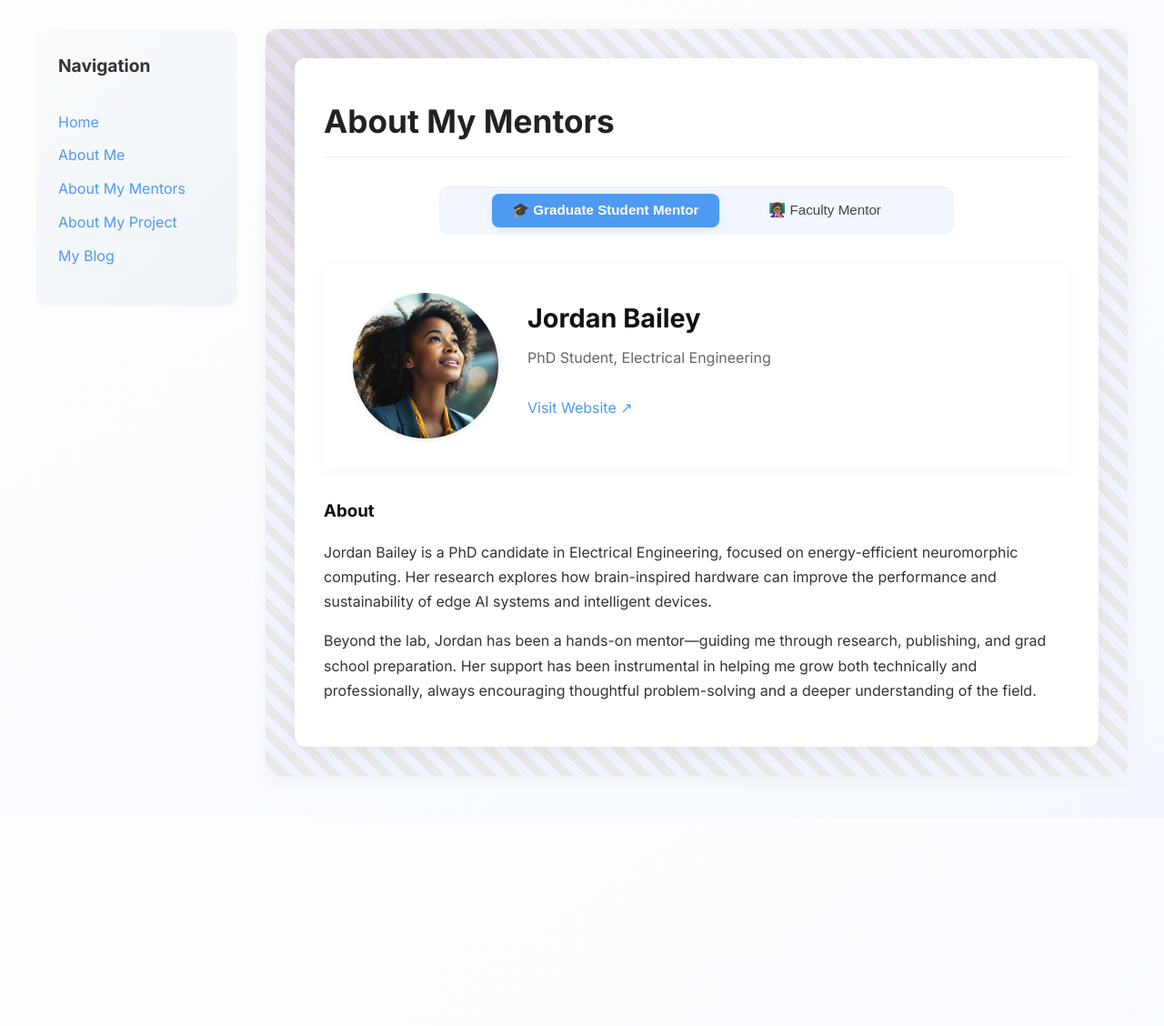
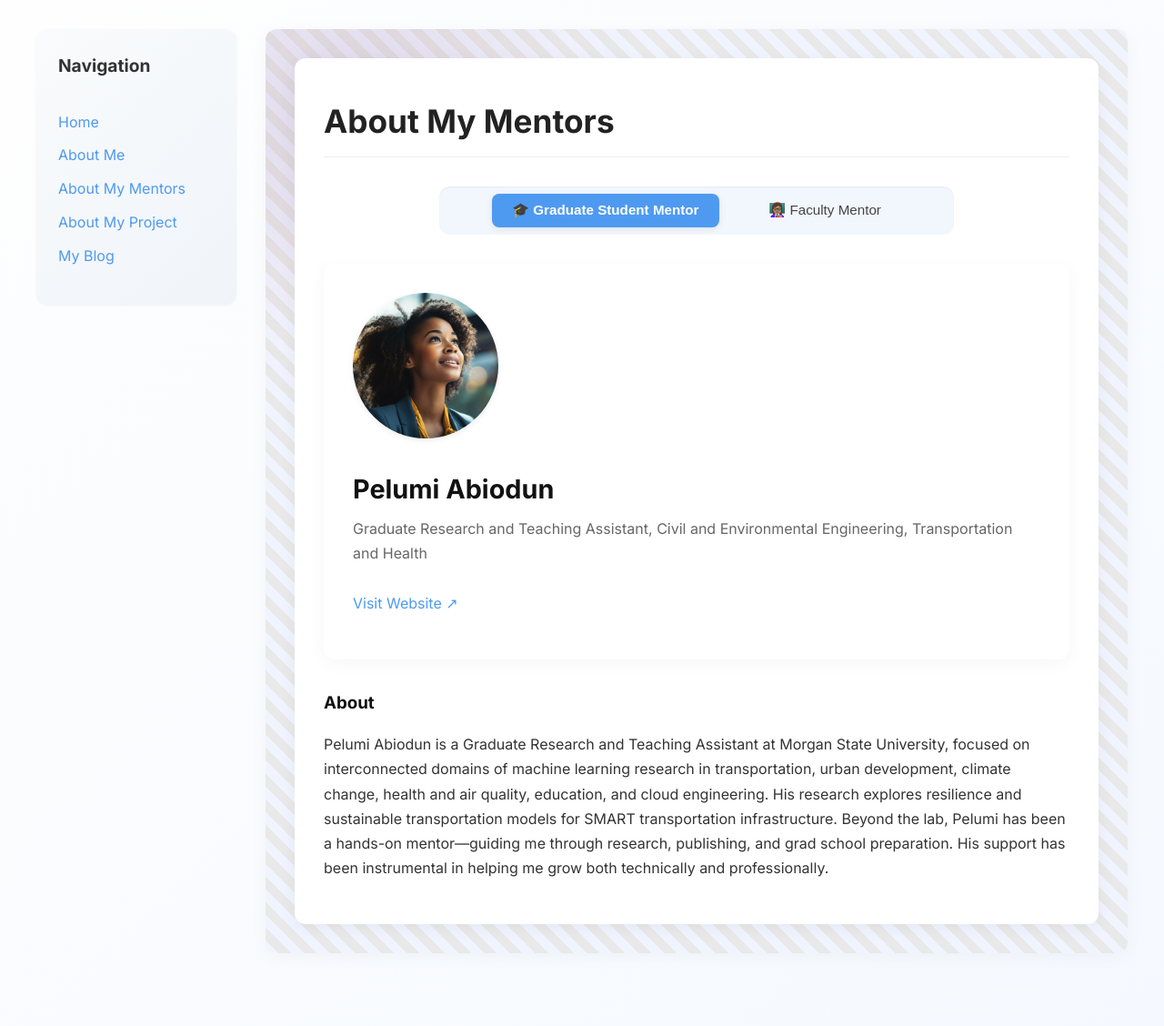
Before and after one commit to yusratmiah/yusratmiah.github.io, a Jekyll site: the page built from pages/about-my-mentor.md, in a window 1280 px wide. Shown: the whole page at 91% size. Built offline with Jekyll 4.4.1, drawn with Linux system fonts in a browser that asks for light colours; before the commit the page ends 900 px from its top, so only the background shows below that.

Commit message:
Update about-my-mentor.md

```diff
--- a/pages/about-my-mentor.md
+++ b/pages/about-my-mentor.md
@@ -4,23 +4,19 @@ title: About My Mentors
 permalink: /about-my-mentor.html
 
 graduate_mentor:
-  name: Jordan Bailey
-  title: PhD Student, Electrical Engineering
+  name: Pelumi Abiodun
+  title: Graduate Research and Teaching Assistant, Civil and Environmental Engineering, Transportation and Health
   image: /assets/images/graduate-student-mentor.jpg
-  website: https://gradmentor.example.com
+  website: https://www.linkedin.com/in/abiodunpo/
   bio: |
-    Jordan Bailey is a PhD candidate in Electrical Engineering, focused on energy-efficient neuromorphic computing. Her research explores how brain-inspired hardware can improve the performance and sustainability of edge AI systems and intelligent devices.
-
-    Beyond the lab, Jordan has been a hands-on mentor—guiding me through research, publishing, and grad school preparation. Her support has been instrumental in helping me grow both technically and professionally, always encouraging thoughtful problem-solving and a deeper understanding of the field.
+    Pelumi Abiodun is a Graduate Research and Teaching Assistant at Morgan State University, focused on interconnected domains of machine learning research in transportation, urban development, climate change, health and air quality, education, and cloud engineering. His research explores resilience and sustainable transportation models for SMART transportation infrastructure. Beyond the lab, Pelumi has been a hands-on mentor—guiding me through research, publishing, and grad school preparation. His support has been instrumental in helping me grow both technically and professionally.
 
 faculty_mentor:
-  name: Dr. Elijah Freeman
-  title: Professor Emeritus, Tuskegee University
+  name: Dr. Oludare Owolabi
+  title: Associate Professor, Department of Civil Engineering
   image: /assets/images/faculty-mentor.jpg
-  website: https://facultymentor.example.com
+  website: https://www.morgan.edu/civil-and-environmental-engineering/faculty-and-staff/dr-oludare-owolabi
   bio: |
-    Dr. Elijah Freeman is a pioneering figure in the field of neural engineering and robotics. With over four decades of experience in academia and research, his work has focused on developing accessible brain-computer interface systems and exploring how robotics can enhance human capability.
-
-    A passionate advocate for diversity in STEM, Dr. Freeman has mentored dozens of underrepresented students and continues to inspire the next generation of researchers and technologists through his leadership and legacy.
+    Dr. Oludare Owolabi is a leading figure in the Civil Engineering Department at Morgan State. He is the Director of the Sustainable Infrastructure Development, Smart Innovation and Resilient Engineering Research Laboratory as well as the Director of the Undergraduate Geotechnical Laboratory at the department of Civil Engineering. With over three decades of experience in academia and research, his work has focused on solving society problems in transportation engineering, fostering sustainable infrastructure development, and enhancing student engagement in the STEM fields.
 
 ---
```
